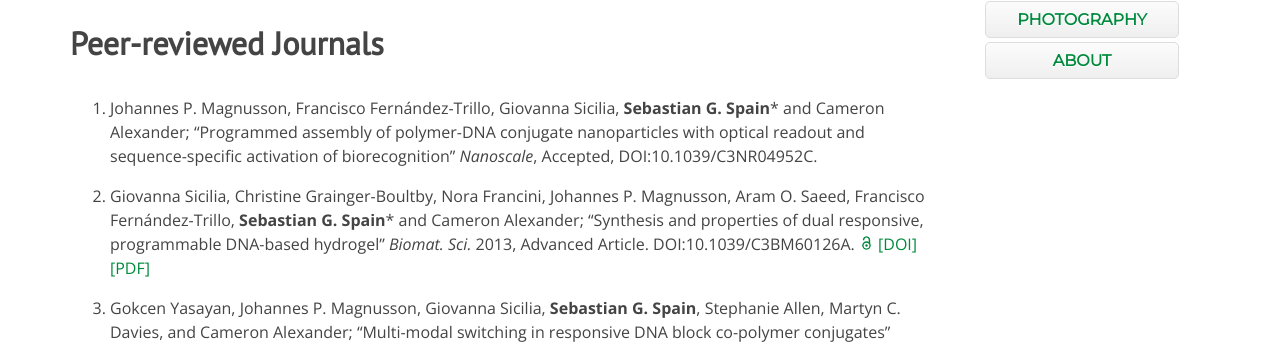
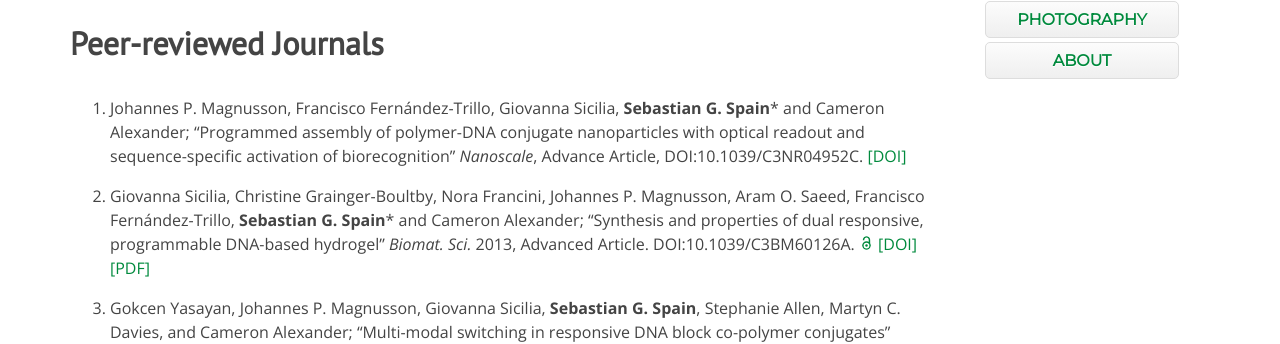
Before and after one commit to sebspain/sebspain.github.io, a Jekyll site: the page built from publications/index.md, in a window 1280 px wide. Shown: the part 240-584 px from the top of the page. Built offline with Jekyll 4.4.1, drawn with Linux system fonts in a browser that asks for light colours; Markdown is read by kramdown in place of the engine named in the settings.

Commit message:
added NS link

```diff
--- a/publications/index.md
+++ b/publications/index.md
@@ -10,7 +10,7 @@ Where copyright agreements allow a link to the published PDF may be found. Other
 ###Peer-reviewed Journals
 
 
-1. Johannes P. Magnusson, Francisco Fernández-Trillo, Giovanna Sicilia, <strong>Sebastian G. Spain</strong>\* and Cameron Alexander; "Programmed assembly of polymer-DNA conjugate nanoparticles with optical readout and sequence-specific activation of biorecognition" <em>Nanoscale</em>, Accepted, DOI:10.1039/C3NR04952C.
+1. Johannes P. Magnusson, Francisco Fernández-Trillo, Giovanna Sicilia, <strong>Sebastian G. Spain</strong>\* and Cameron Alexander; "Programmed assembly of polymer-DNA conjugate nanoparticles with optical readout and sequence-specific activation of biorecognition" <em>Nanoscale</em>, Advance Article, DOI:10.1039/C3NR04952C. [\[DOI\]](http://dx.doi.org/10.1039/C3NR04952C)
 
 1. Giovanna Sicilia, Christine Grainger-Boultby, Nora Francini, Johannes P. Magnusson, Aram O. Saeed, Francisco Fernández-Trillo, <strong>Sebastian G. Spain</strong>\* and Cameron Alexander; "Synthesis and properties of dual responsive, programmable DNA-based hydrogel" <em>Biomat. Sci.</em> 2013, Advanced Article. DOI:10.1039/C3BM60126A. <img height="14px" src="/img/oa.svg" class="oa"> [\[DOI\]](http://dx.doi.org/10.1039/C3BM60126A) [\[PDF\]](http://sebspain.co.uk/publications/PDFs/c3bm60126a-adv.pdf)
 
```
